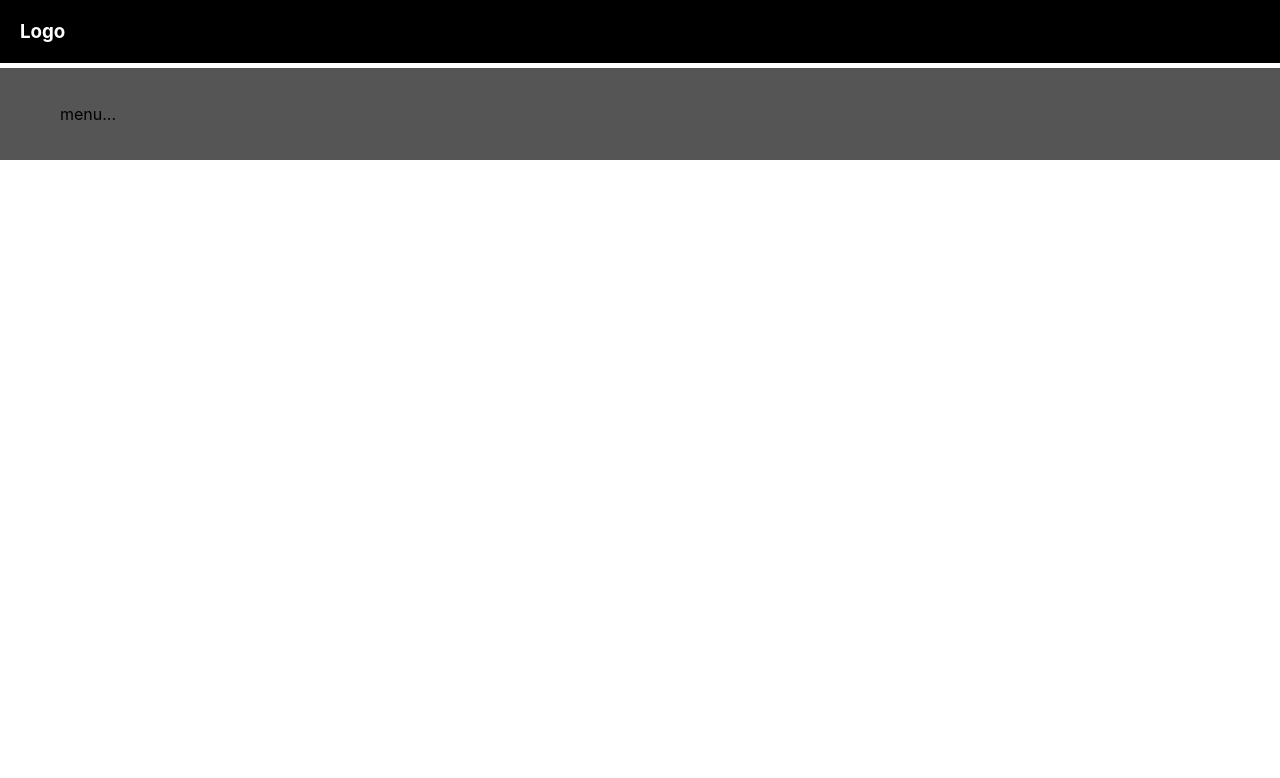
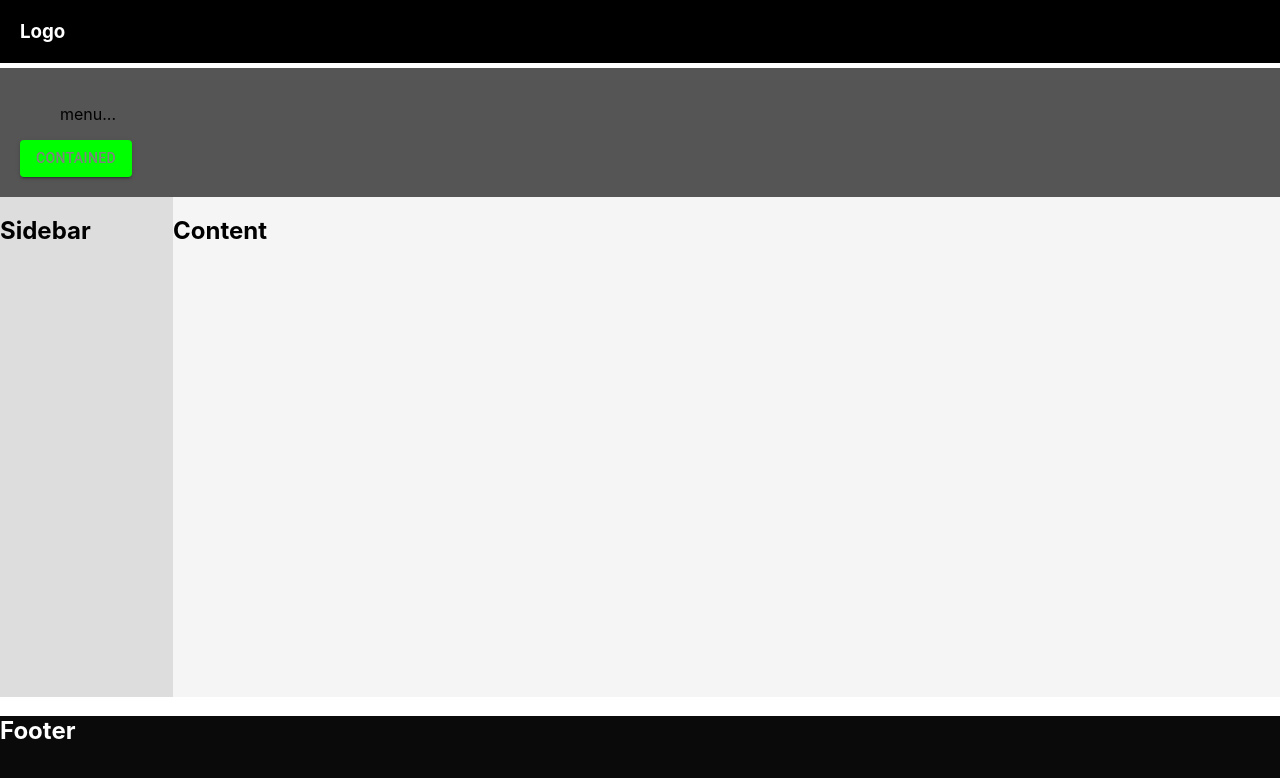
Before and after one commit to ya-yass/react-tutorial-1sem2023, a React (Create React App) app: page / in a window 1280 px wide. Shown: the top 778 px of the page. Built offline with nearby package versions, Linux system fonts and the light colour scheme.

Commit message:
Aplicação do Material UI (MUI) nos componentes

```diff
--- a/package.json
+++ b/package.json
@@ -3,6 +3,9 @@
   "version": "0.1.0",
   "private": true,
   "dependencies": {
+    "@emotion/react": "^11.10.6",
+    "@emotion/styled": "^11.10.6",
+    "@mui/material": "^5.11.10",
     "@testing-library/jest-dom": "^5.16.5",
     "@testing-library/react": "^13.4.0",
     "@testing-library/user-event": "^13.5.0",
--- a/src/App.js
+++ b/src/App.js
@@ -32,14 +32,26 @@
 export default App; //tag necessária para exportar o componente
 */
 
+import Box from '@mui/material/Box';
+
 import Header from './components/Header'
 import MainMenu from './components/MainMenu'
+import Sidebar from './components/Sidebar'
+import Content from './components/Content'
+import Footer from './components/Footer'
 
 const App = () => {
   return (
     <>
       <Header />
       <MainMenu />
+      <Box sx={{
+        display: 'flex',
+      }}>
+        <Sidebar />
+        <Content />
+      </Box>
+      <Footer />
     </>
   )
 }
--- /dev/null
+++ b/src/components/Content.js
@@ -0,0 +1,15 @@
+import Box from '@mui/material/Box';
+
+const Content = () => {
+  return (
+    <Box sx={{
+      background: '#f5f5f5',
+      width: '100%',
+      height: 500
+    }}>
+      <h2>Content</h2>
+    </Box>
+  )
+}
+
+export default Content
--- /dev/null
+++ b/src/components/Footer.js
@@ -0,0 +1,16 @@
+import Box from '@mui/material/Box';
+
+const Footer = () => {
+  return (
+    <Box sx={{
+      background: '#0a0a0a',
+      width: '100%',
+      height: 200,
+      color: '#FFF',
+    }}>
+      <h2>Footer</h2>
+    </Box>
+  )
+}
+
+export default Footer
--- a/src/components/Header.js
+++ b/src/components/Header.js
@@ -1,11 +1,12 @@
 import './Header.css'
+import Box from '@mui/material/Box'
 
 const Header = () => {
-    return (
-        <header>
-            <h3>Logo</h3>
-        </header>
-    )
+  return (
+    <Box component='header'>
+      <h3>Logo</h3>
+    </Box>
+  )
 }
 
 export default Header
--- a/src/components/MainMenu.js
+++ b/src/components/MainMenu.js
@@ -1,8 +1,18 @@
+import Button from '@mui/material/Button'; //importando o botão de Material UI
+
 const MainMenu = () => {
   return (
     <nav style={styles.nav}>
       <ul style={styles.ulMenu}>menu...</ul>
-        </nav>
+      <Button sx={{
+        background: '#00FF00',
+        color: 'gray',
+        '&:hover': {
+          background: '#00FF22'
+        }
+      }
+      } variant="contained">Contained</Button>
+    </nav >
   )
 }
 
--- /dev/null
+++ b/src/components/Sidebar.js
@@ -0,0 +1,15 @@
+import Box from '@mui/material/Box';
+
+const Sidebar = () => {
+  return (
+    <Box sx={{
+      background: "#DDD",
+      width: 200,
+      height: 500,
+    }}>
+      <h2>Sidebar</h2>
+    </Box>
+  )
+}
+
+export default Sidebar
```
Also changed, not shown: 1 other file (tests, documents, lock files or other folders). Lines whose indentation alone changed are shown as unchanged.
